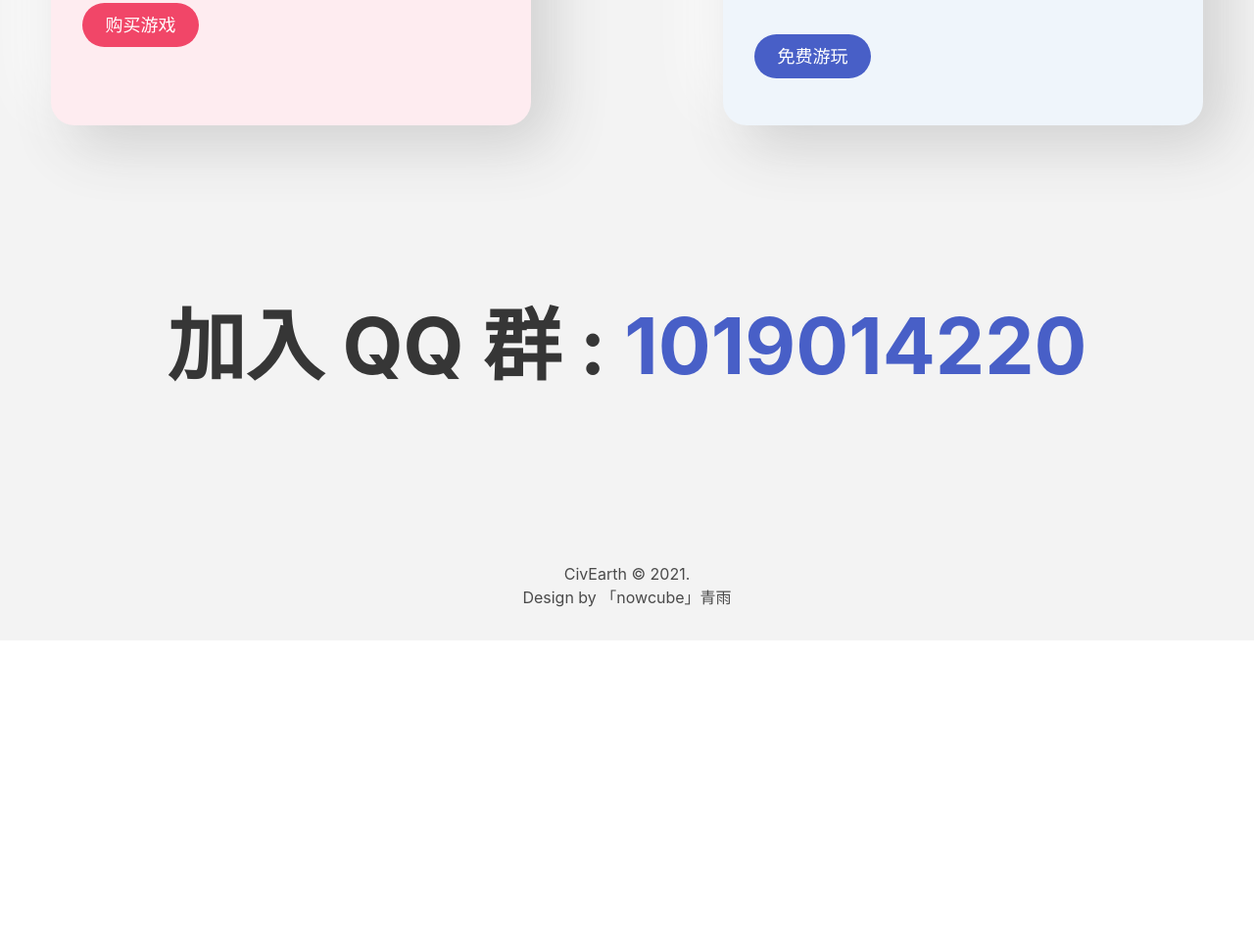
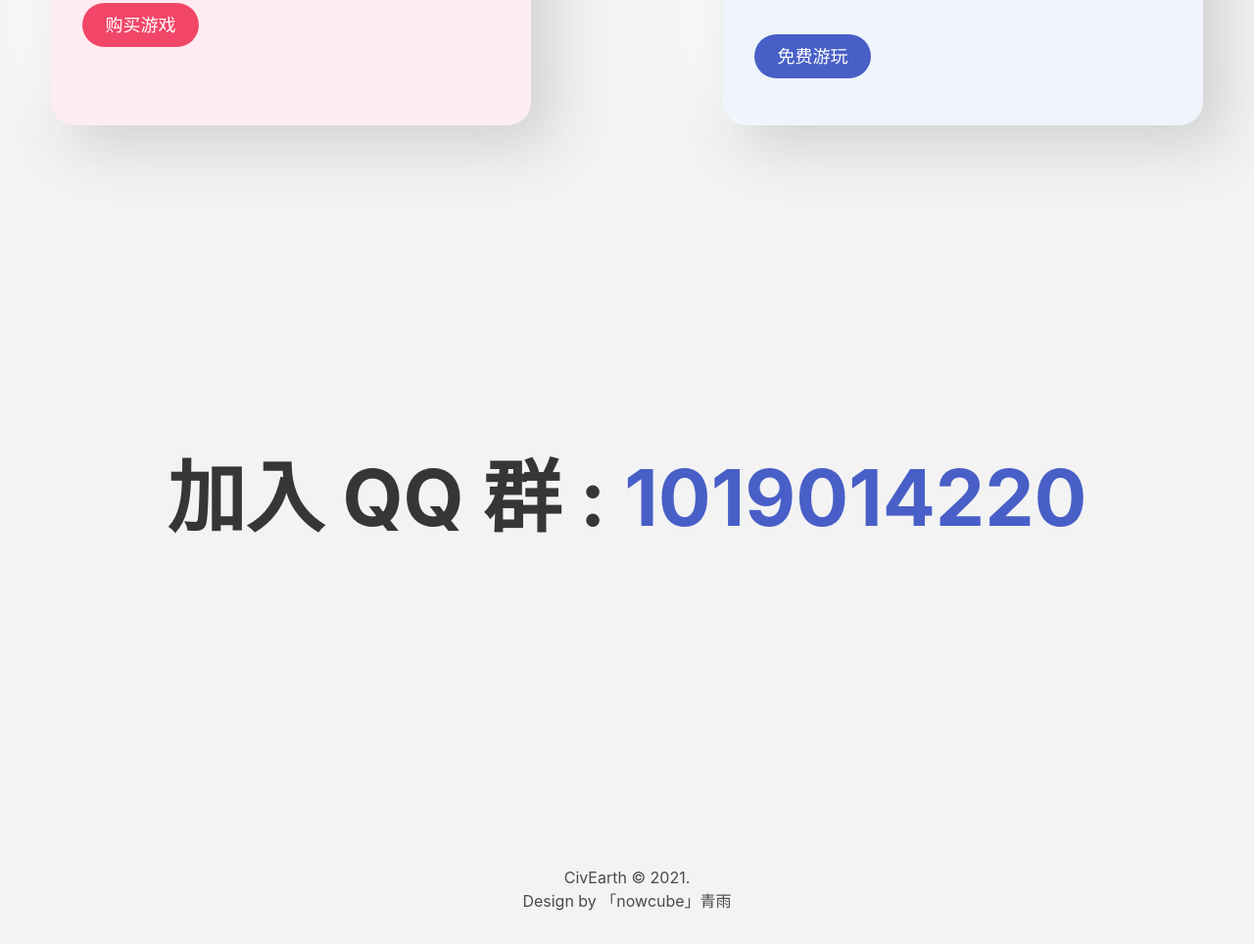
Before and after one commit to nowcube/civearth-pages, a plain HTML site: page index.html in a window 1280 px wide. Shown: the part 1569-2533 px from the top of the page at 98% size. Before the commit the page ends 2223 px from the top, so only its background shows below. Drawn offline with nearby package versions, Linux system fonts and the light colour scheme.

Commit message:
beta0.1.2

```diff
--- a/index.html
+++ b/index.html
@@ -159,7 +159,7 @@
     </div>
 
     <!-- page-3 -->
-    <div class="hero is-medium">
+    <div class="hero is-fullheight">
         <div class="hero-body">
             <div class="container">
                 <h1 class="title has-text-centered" style="font-weight: 700; font-size: 5rem;">加入 QQ 群 : <a
```
